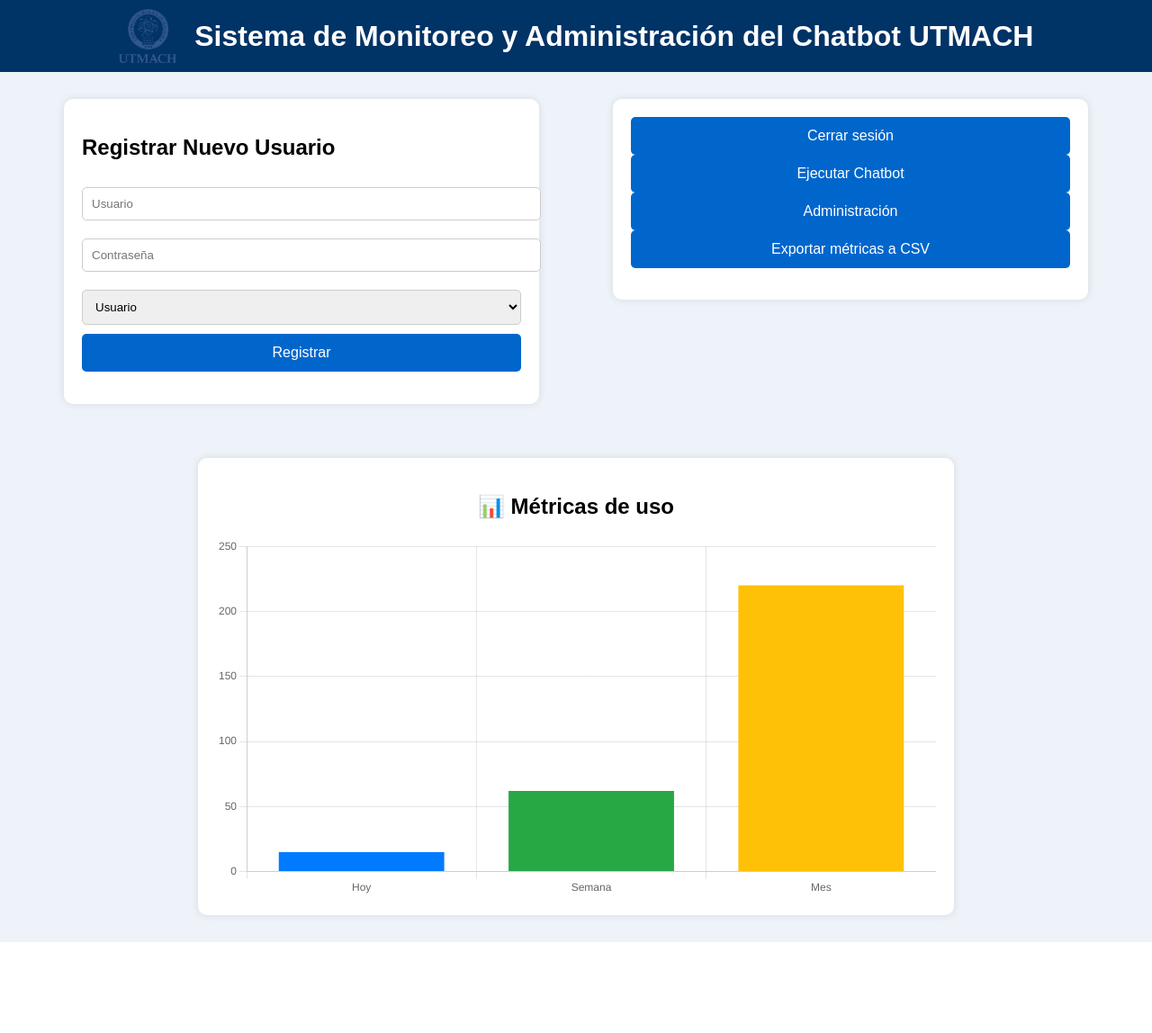
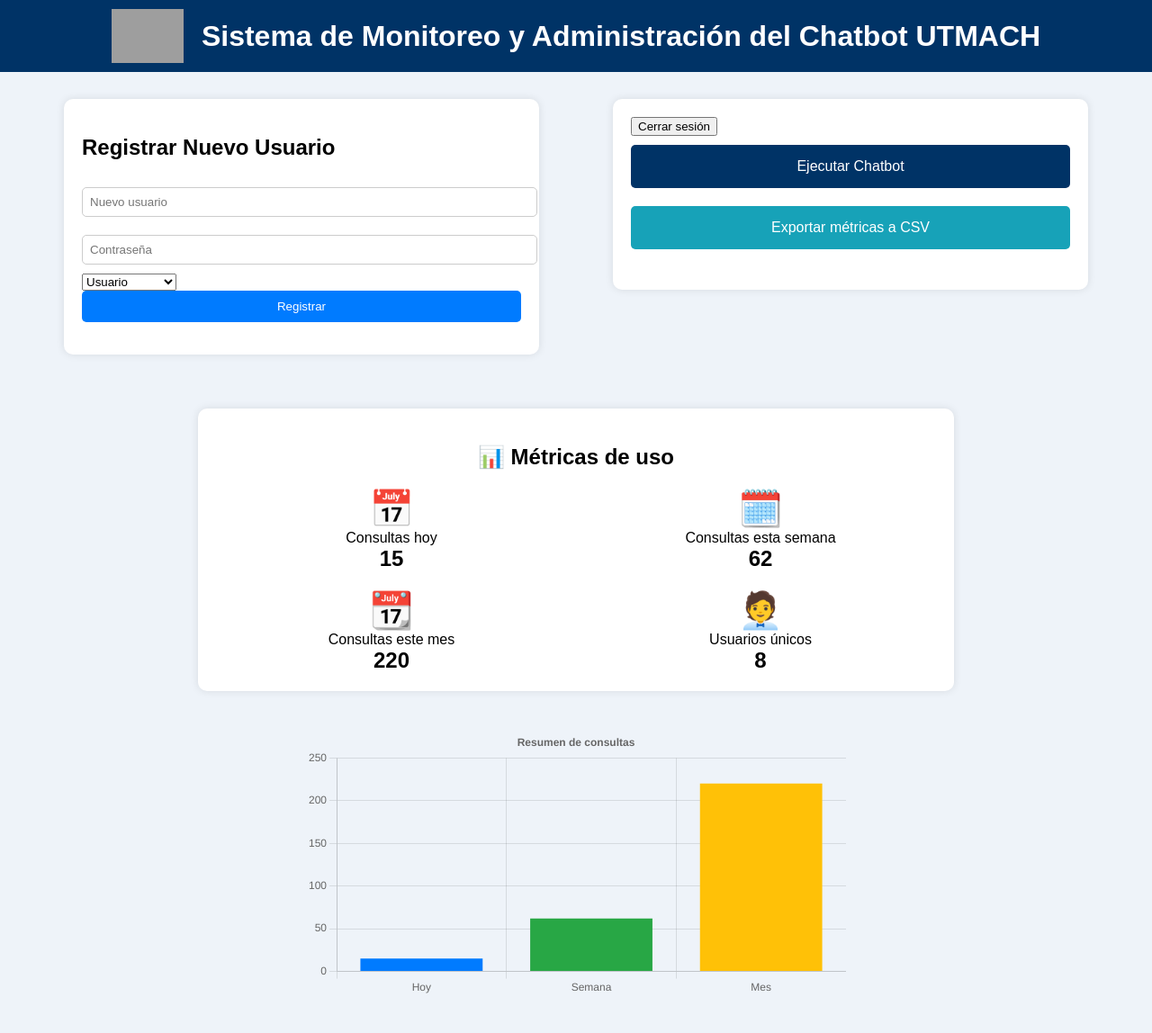
Before and after one commit to faustofi1262/chatbot-utmach, a Flask app: page /monitor in a window 1280 px wide. Shown: the whole page at 90% size. Before the commit the page ends 1047 px from the top, so only its background shows below. Run offline with Flask 3, Linux system fonts and the light colour scheme; some libraries are stand-ins or nearby versions; grey boxes are pictures that could not be loaded.

Commit message:
UNIFICANDO CHATBOT CON ADMINs

```diff
--- a/templates/monitor.html
+++ b/templates/monitor.html
@@ -1,3 +1,4 @@
+{% raw %}
 <!DOCTYPE html>
 <html lang="es">
 <head>
@@ -43,27 +44,61 @@
       box-shadow: 0 0 10px rgba(0,0,0,0.1);
     }
 
-    input, select {
+    .registro input {
       width: 100%;
-      padding: 10px;
+      padding: 8px;
       margin: 10px 0;
       border: 1px solid #ccc;
       border-radius: 5px;
     }
 
-    button {
+    .registro button {
+      background-color: #007bff;
+      color: white;
+      padding: 10px 15px;
+      border: none;
+      border-radius: 5px;
+      cursor: pointer;
       width: 100%;
-      padding: 12px;
-      background-color: #0066cc;
+    }
+
+    .registro button:hover {
+      background-color: #0056b3;
+    }
+
+    .boton-chatbot {
+      padding: 15px;
+      margin: 10px 0;
+      font-size: 16px;
+      width: 100%;
       color: white;
       border: none;
       border-radius: 5px;
       cursor: pointer;
-      font-size: 16px;
     }
 
-    button:hover {
-      background-color: #004080;
+    .iniciar {
+      background-color: #003366;
+    }
+
+    .iniciar:hover {
+      background-color: #0059b3;
+    }
+
+    .detener {
+      background-color: #cc0000;
+    }
+
+    .detener:hover {
+      background-color: #990000;
+    }
+
+    .logout-btn {
+      background-color: #a80000;
+    }
+
+    .logout-btn:hover {
+      background-color: #800000;
     }
 
     .metricas {
@@ -84,114 +119,201 @@
   </style>
   <script src="https://cdn.jsdelivr.net/npm/chart.js"></script>
 </head>
+<script>
+  const BASE_URL = window.location.origin;
+</script>
 <body>
   <header>
-    <img src="logo.png" alt="Logo UTMACH" />
+    <img src="{{ url_for('static', filename='logo.png') }}" alt="Logo UTMACH" />
         <h1>Sistema de Monitoreo y Administración del Chatbot UTMACH</h1>
     </header>
 
   <div class="contenedor">
     <div class="registro">
       <h2>Registrar Nuevo Usuario</h2>
-      <input type="text" id="nuevo_usuario" placeholder="Usuario">
+    <input type="text" id="nuevo_usuario" placeholder="Nuevo usuario">
     <input type="password" id="nuevo_password" placeholder="Contraseña">
     <select id="nuevo_rol">
-        <option value="usuario">Usuario</option>
+      <option value="usuario" selected>Usuario</option>
       <option value="admin">Administrador</option>
     </select>
     <button onclick="registrarUsuario()">Registrar</button>
-      <p id="mensaje_registro"></p>
+    <p id="mensaje_registro" style="color: green;"></p>
+
     </div>
 
     <div class="acciones">
-      <button onclick="window.location.href='/logout'">Cerrar sesión</button>
-      <button onclick="toggleChatbot()">Ejecutar Chatbot</button>
-      <button onclick="window.location.href='/admin.html'">Administración</button>
-      <button onclick="exportarCSV()">Exportar métricas a CSV</button>
+      <button onclick="window.location.href = BASE_URL + '/logout'">Cerrar sesión</button>
+      <button id="btn-main" class="boton-chatbot iniciar" onclick="toggleMain()">Ejecutar Chatbot</button>
+      <button class="boton-chatbot" style="background-color: #17a2b8;" onclick="exportarCSV()">Exportar métricas a CSV</button>
       <div class="resultado" id="resultado"></div>
     </div>
   </div>
 
+  </div>
   <div class="metricas">
-    <h2>📊 Métricas de uso</h2>
-    <p id="error_metricas" style="color:red"></p>
-    <canvas id="graficoConsultas" width="400" height="200"></canvas>
+    <h2 style="text-align:center;">📊 Métricas de uso</h2>
+    <div style="display: grid; grid-template-columns: repeat(2, 1fr); gap: 20px; text-align: center;">
+      <div>
+        <div style="font-size: 40px;">📅</div>
+        <div>Consultas hoy</div>
+        <div style="font-size: 24px; font-weight: bold;" id="consultas_dia">0</div>
+      </div>
+      <div>
+        <div style="font-size: 40px;">🗓️</div>
+        <div>Consultas esta semana</div>
+        <div style="font-size: 24px; font-weight: bold;" id="consultas_semana">0</div>
+      </div>
+      <div>
+        <div style="font-size: 40px;">📆</div>
+        <div>Consultas este mes</div>
+        <div style="font-size: 24px; font-weight: bold;" id="consultas_mes">0</div>
+      </div>
+      <div>
+        <div style="font-size: 40px;">🧑‍💼</div>
+        <div>Usuarios únicos</div>
+        <div style="font-size: 24px; font-weight: bold;" id="ids_unicas">0</div>
+      </div>
+    </div>
+  </div>
+  <div style="max-width: 600px; margin: 40px auto;">
+    <canvas id="graficoConsultas"></canvas>
   </div>
 
   <script>
-const BASE_URL = window.location.origin;
     let ejecutando = false;
-let grafico = null;
+
+    async function toggleMain() {
+      const boton = document.getElementById("btn-main");
+      const url = ejecutando ? "/detener_main" : "/ejecutar_main";
+
+      try {
+        const response = await fetch(url, { method: "POST" });
+        const data = await response.json();
+        document.getElementById("resultado").textContent = data.message || data.error;
+
+        if (response.ok) {
+          ejecutando = !ejecutando;
+          boton.textContent = ejecutando ? "Detener Chatbot" : "Ejecutar Chatbot";
+          boton.className = ejecutando ? "boton-chatbot detener" : "boton-chatbot iniciar";
+        }
+      } catch (error) {
+        alert("❌ Error al conectar con el servidor.");
+      }
+    }
+    let miGrafico = null;
+
+  async function cargarMetricas() {
+    try {
+      const res = await fetch('/metricas');
+      const data = await res.json();
+
+      if (data.error) {
+        document.querySelector(".metricas").textContent = "Error al cargar métricas.";
+        return;
+      }
+
+      // Asignar valores al DOM
+      document.getElementById("consultas_dia").textContent = data.consultas_dia;
+      document.getElementById("consultas_semana").textContent = data.consultas_semana;
+      document.getElementById("consultas_mes").textContent = data.consultas_mes;
+      document.getElementById("ids_unicas").textContent = data.ids_unicas;
+
+      // Cargar gráfico de barras
+      const ctx = document.getElementById('graficoConsultas').getContext('2d');
+
+      if (miGrafico) {
+        miGrafico.destroy(); // Evita múltiples instancias
+      }
+
+      miGrafico = new Chart(ctx, {
+        type: 'bar',
+        data: {
+          labels: ['Hoy', 'Semana', 'Mes'],
+          datasets: [{
+            label: 'Consultas',
+            data: [
+              data.consultas_dia,
+              data.consultas_semana,
+              data.consultas_mes
+            ],
+            backgroundColor: ['#007bff', '#28a745', '#ffc107']
+          }]
+        },
+        options: {
+          responsive: true,
+          plugins: {
+            legend: { display: false },
+            title: {
+              display: true,
+              text: 'Resumen de consultas'
+            }
+          },
+          scales: {
+            y: { beginAtZero: true }
+          }
+        }
+      });
+    } catch (error) {
+      document.querySelector(".metricas").textContent = "Error al cargar métricas.";
+    }
+  }
+
 
     async function registrarUsuario() {
   const user = document.getElementById("nuevo_usuario").value;
   const pass = document.getElementById("nuevo_password").value;
   const rol = document.getElementById("nuevo_rol").value;
 
+  if (!user || !pass || !rol) {
+    document.getElementById("mensaje_registro").textContent = "Completa todos los campos.";
+    return;
+  }
+
   try {
     const res = await fetch(BASE_URL + "/registrar_usuario", {
       method: "POST",
       headers: { "Content-Type": "application/json" },
-      body: JSON.stringify({ username: user, password: pass, rol })
+      body: JSON.stringify({ username: user, password: pass, rol: rol })
     });
+
     const data = await res.json();
     document.getElementById("mensaje_registro").textContent = data.message || data.error;
-  } catch (e) {
-    document.getElementById("mensaje_registro").textContent = "Error al conectar con el servidor.";
+  } catch (err) {
+    document.getElementById("mensaje_registro").textContent = "❌ Error al registrar usuario.";
   }
 }
 
-async function toggleChatbot() {
-  const url = ejecutando ? "/detener_chatbot" : "/ejecutar_chatbot";
-  try {
-    const res = await fetch(BASE_URL + url, { method: "POST" });
-    const data = await res.json();
-    document.getElementById("resultado").textContent = data.message || data.error;
-    ejecutando = !ejecutando;
-  } catch (err) {
-    document.getElementById("resultado").textContent = "No se pudo conectar al servidor.";
+    function logout() {
+      window.location.href = "/logout";
     }
-}
+    function exportarCSV() {
+  const hoy = document.getElementById("consultas_dia").textContent;
+  const semana = document.getElementById("consultas_semana").textContent;
+  const mes = document.getElementById("consultas_mes").textContent;
+  const usuarios = document.getElementById("ids_unicas").textContent;
 
-async function cargarMetricas() {
-  try {
-    const res = await fetch(BASE_URL + "/metricas");
-    const data = await res.json();
-    if (data.error) throw new Error(data.error);
+  const filas = [
+    ["Métrica", "Cantidad"],
+    ["Consultas hoy", hoy],
+    ["Consultas esta semana", semana],
+    ["Consultas este mes", mes],
+    ["Usuarios únicos", usuarios]
+  ];
 
-    const ctx = document.getElementById('graficoConsultas').getContext('2d');
-    if (grafico) grafico.destroy();
-    grafico = new Chart(ctx, {
-      type: 'bar',
-      data: {
-        labels: ['Hoy', 'Semana', 'Mes'],
-        datasets: [{
-          label: 'Consultas',
-          data: [data.consultas_dia, data.consultas_semana, data.consultas_mes],
-          backgroundColor: ['#007bff', '#28a745', '#ffc107']
-        }]
-      },
-      options: {
-        responsive: true,
-        plugins: { legend: { display: false } },
-        scales: { y: { beginAtZero: true } }
-      }
-    });
-  } catch (error) {
-    document.getElementById("error_metricas").textContent = "Error al cargar métricas.";
-  }
-}
+  let csvContent = "data:text/csv;charset=utf-8,"
+    + filas.map(fila => fila.join(",")).join("\n");
 
-function exportarCSV() {
-  const csv = "Consultas Hoy,Consultas Semana,Consultas Mes\n" +
-              document.getElementById("graficoConsultas").toDataURL();
-  const a = document.createElement("a");
-  a.href = "data:text/csv;charset=utf-8," + encodeURIComponent(csv);
-  a.download = "metricas_chatbot.csv";
-  a.click();
+  const enlace = document.createElement("a");
+  enlace.setAttribute("href", encodeURI(csvContent));
+  enlace.setAttribute("download", "metricas_chatbot.csv");
+  document.body.appendChild(enlace);
+  enlace.click();
+  document.body.removeChild(enlace);
 }
 
     cargarMetricas();
   </script>
 </body>
 </html>
+{% endraw %}
```
Lines whose indentation alone changed are shown as unchanged.
